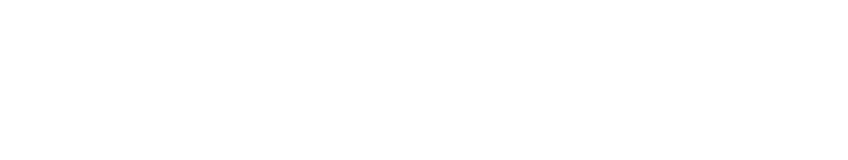
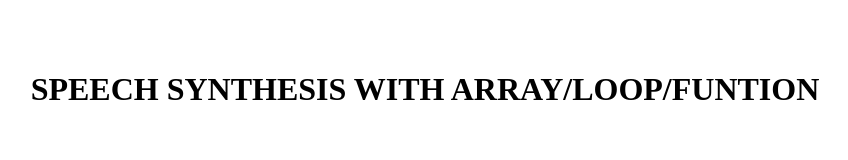
Before and after one commit to ArefunNipa/homework_Javascript, a plain HTML site: page index.html in a window 1280 px wide. Shown: the whole page, without its empty margins (215-1063 px from the left). Drawn offline with Linux system fonts and the light colour scheme.

Commit message:
Update index.html

```diff
--- a/index.html
+++ b/index.html
@@ -3,9 +3,10 @@
 <head>
     <meta charset="UTF-8">
     <meta name="viewport" content="width=device-width, initial-scale=1.0">
-    <title>Class 26</title>
+    <title>Class 27</title>
 </head>
 <body>
+    <h1 style="padding-top: 50px;text-align: center; text-transform: uppercase;"> Speech Synthesis with array/loop/funtion</h1>
 
 
     <script src="js/script.js"></script>
```
